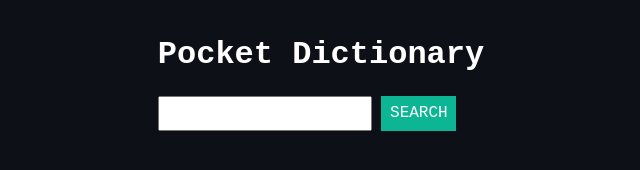
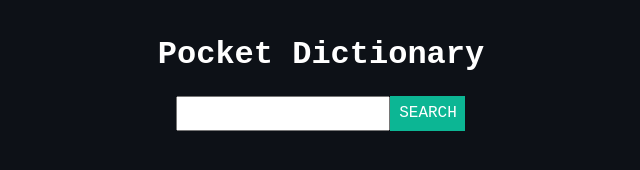
Before and after one commit to AniiB/pocket-dictionary, a plain HTML site: page index.html in a window 1280 px wide. Shown: the whole page, without its empty margins (319-959 px from the left). Drawn offline with nearby package versions, Linux system fonts and the light colour scheme.

Commit message:
minor css/html changes

```diff
--- a/css/styles.css
+++ b/css/styles.css
@@ -22,7 +22,11 @@ body {
 body>* {
     margin: 1rem;
 }
-
+form {
+    display:flex;
+    justify-content:center;
+    align-items:center;
+}
 /*
 ==================================
 
--- a/index.html
+++ b/index.html
@@ -13,13 +13,12 @@
 <body>
     <section>
         <h1>Pocket Dictionary</h1>
-        <section>
-            <form>
-                <input type="text">
-                <button type="submit">Search</button>
-            </form>
 
-        </section>
+        <form>
+            <input type="text">
+            <button type="submit">Search</button>
+        </form>
+
     </section>
 
     <section class="wordSection hidden">
```
